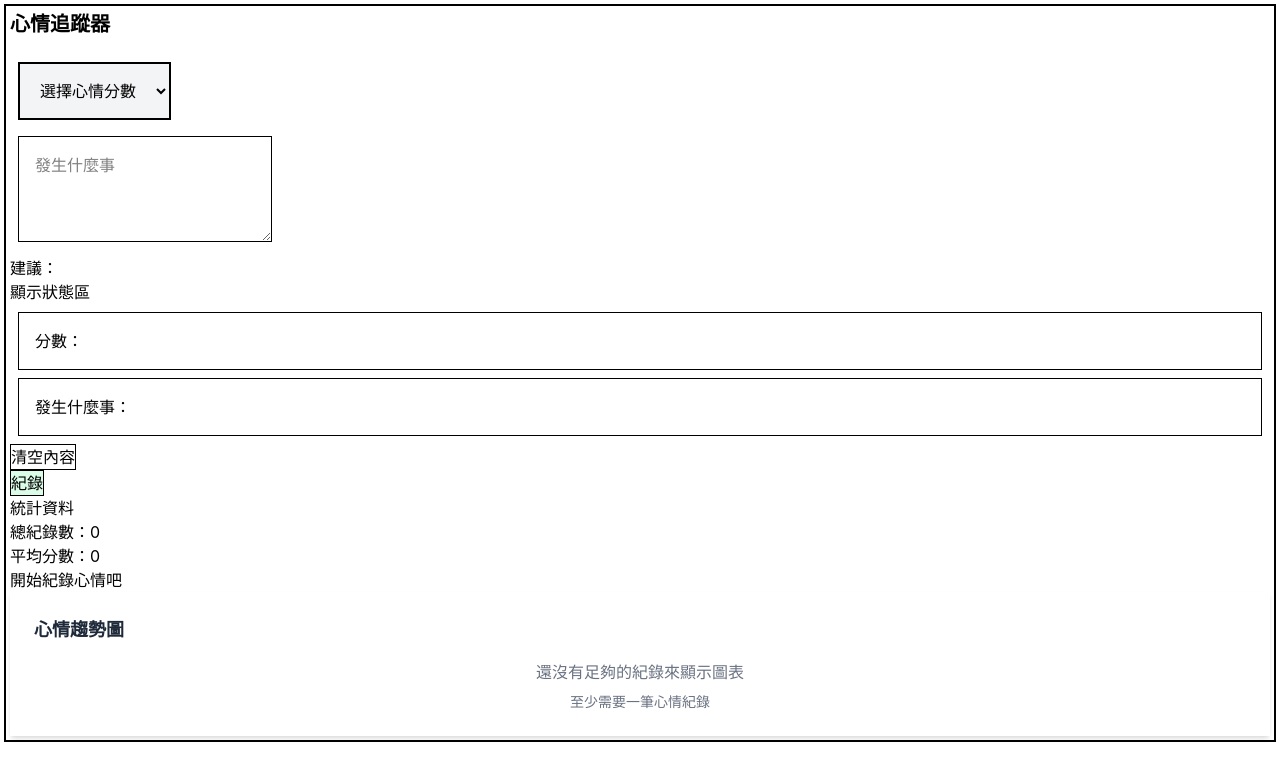
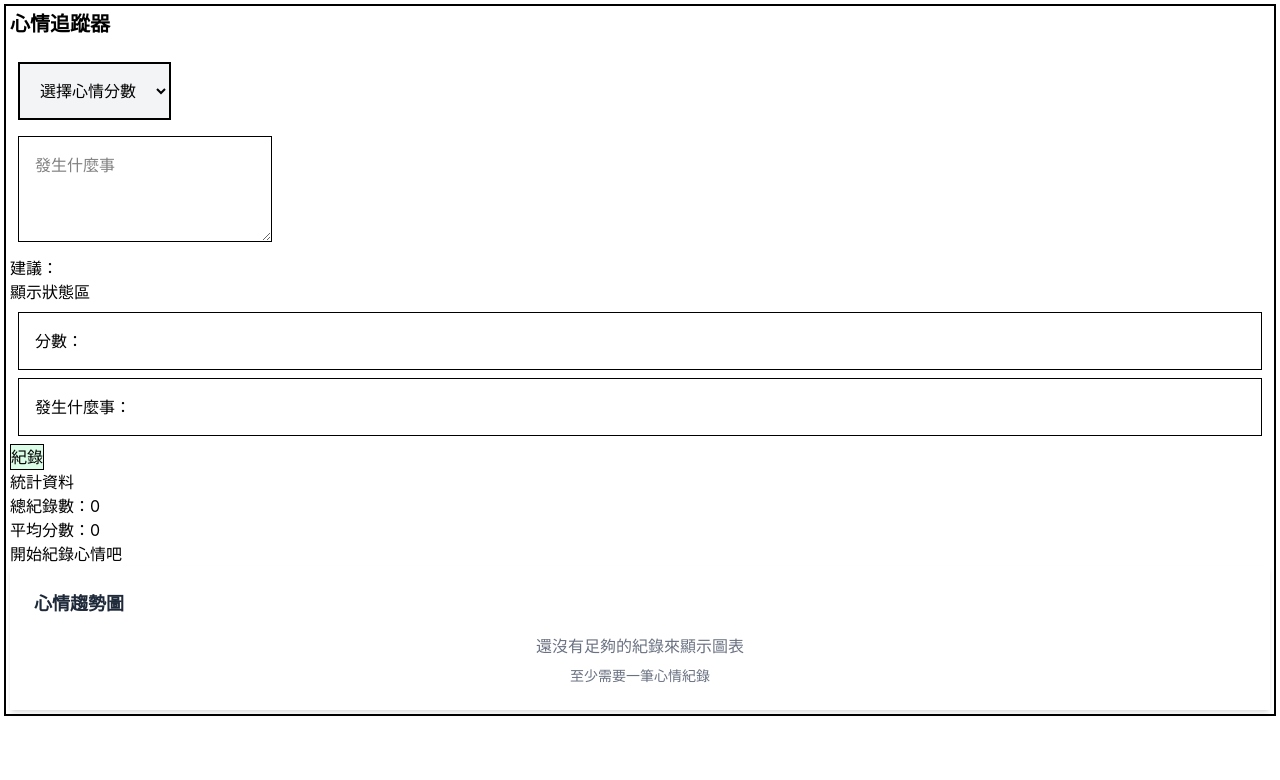
Before and after one commit to Tingan111/mood-tracker, a React (Vite) app in the folder frontend/: page / in a window 1280 px wide. Shown: the top 780 px of the page. Built offline with nearby package versions, Linux system fonts and the light colour scheme.

Commit message:
delete: handleSubmit function

```diff
--- a/frontend/src/components/MoodTracker.jsx
+++ b/frontend/src/components/MoodTracker.jsx
@@ -13,10 +13,6 @@ const MoodTracker = () => {
   const [editingId, setEditingId] = useState(null);
   const [editingScore, setEditingScore] = useState("");
   const [editingText, setEditingText] = useState("");
-  const handleSubmit = () => {
-    setScore("");
-    setText("");
-  };
 
   const getMoodColor = (score) => {
     if (!score) return "bg-gray-100";
@@ -123,9 +119,6 @@ const MoodTracker = () => {
         顯示狀態區
         <div className="text-200 p-4 m-2 border-1">分數：{score}</div>
         <div className="text-200 p-4 m-2 border-1">發生什麼事：{text}</div>
-        <button className="border-1" onClick={handleSubmit}>
-          清空內容
-        </button>
       </div>
       {/* 統計區域 */}
       <button onClick={addRecord} className="border-1 bg-green-100">
```
Lines whose indentation alone changed are shown as unchanged.
